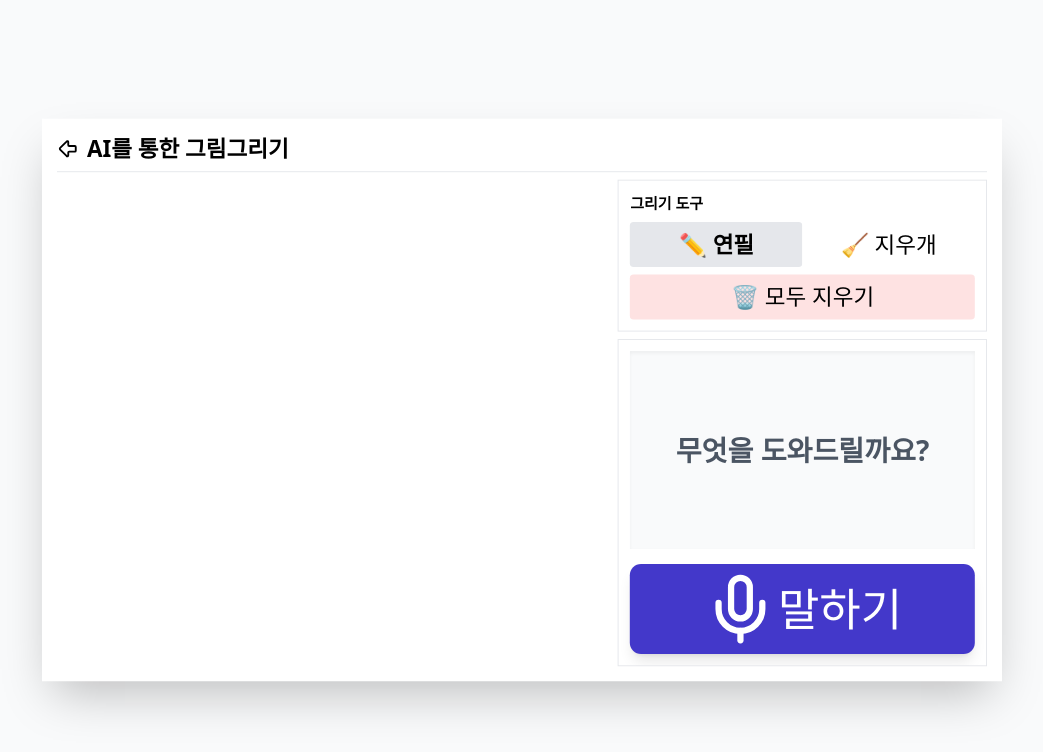
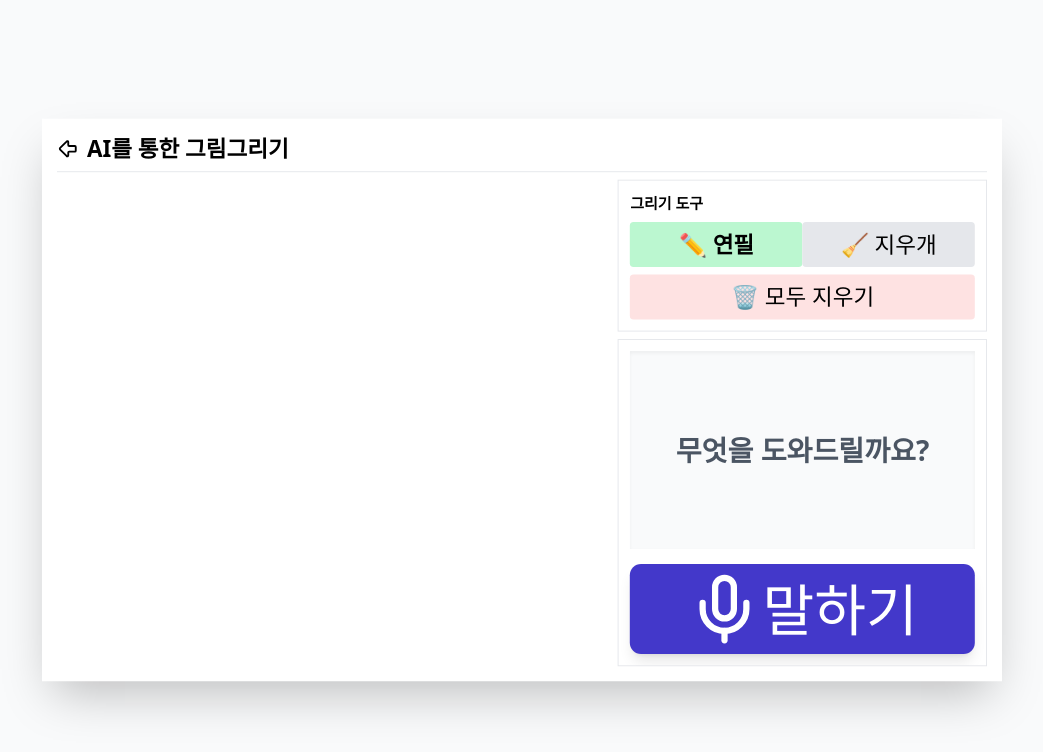
Before and after one commit to circuluspibo/piCare-front, a React (Vite) app: page /draw in a window 1280 px wide. Shown: the top 752 px of the page, without its empty margins (118-1161 px from the left). Built offline with nearby package versions, Linux system fonts and the light colour scheme.

Commit message:
context적용 및 기타 내용 개새ㅓㄴ

```diff
--- a/src/Layouts/IndexLayout.jsx
+++ b/src/Layouts/IndexLayout.jsx
@@ -1,15 +1,17 @@
 import { Outlet } from "react-router-dom";
-
 
 const scaleFactor = 960 / 1024;
 
 export default function IndexLayout() {
   return (
     <div className="w-screen h-screen flex items-center justify-center bg-gray-50 overflow-hidden">
-      <div className="w-[1024px] h-[600px] max-w-[1024zpx] max-h-[600px] bg-white shadow-2xl h-[min(100vh,600px)] mx-auto overflow-auto relative" style={{
-        transform: `scale(${scaleFactor})`,
-        transformOrigin: 'center'
-      }}>
+      <div
+        className="w-[1024px] h-[600px] max-w-[1024zpx] max-h-[600px] bg-white shadow-2xl h-[min(100vh,600px)] mx-auto overflow-auto relative"
+        style={{
+          transform: `scale(${scaleFactor})`,
+          transformOrigin: "center",
+        }}
+      >
         <Outlet />
       </div>
     </div>
--- a/src/components/Prompt.jsx
+++ b/src/components/Prompt.jsx
@@ -1,4 +1,4 @@
-import { useRef, useState, useEffect, useCallback } from "react";
+import { useRef, useState, useEffect, useCallback, useContext } from "react";
 import MicToggleButton from "./magicui/listening-indicator";
 import LANGUAGE_SYSTEMS from "@/utils/LanguageSystem";
 import {
@@ -8,10 +8,9 @@ import {
   fetchStt,
   fetchChatStream,
 } from "../api";
+import { GlobalContext } from "@/contexts/GlobalContext";
 
-export default function Prompt({
-  textSize = { text: "text-5xl", mic: "text-7xl" },
-}) {
+export default function Prompt({ text = "text-6xl", micText = "text-7xl" }) {
   // 참조 관리
   const mediaRecorderRef = useRef(null);
   const scrollRef = useRef(null);
@@ -27,10 +26,9 @@ export default function Prompt({
   const [questionTimes, setQuestionTimes] = useState([]);
 
   // 유틸리티
+  const { currentLang, personaVoice } = useContext(GlobalContext);
   const initGreeting = "무엇을 도와드릴까요?";
-  const currentLang = "ko";
   const currentSystem = LANGUAGE_SYSTEMS[currentLang];
-  const currentVoice = 33;
 
   const formatTime = (timestamp) => {
     if (!timestamp) return "";
@@ -55,8 +53,8 @@ export default function Prompt({
 
   // TTS 재생 및 큐 로직
   const playTts = useCallback(
-    (text) => playTtsSentence(text, currentLang, currentVoice),
-    []
+    (text) => playTtsSentence(text, currentLang, personaVoice),
+    [currentLang, personaVoice]
   );
 
   // TTS API 호출 및 모션 제어 (API 호출 부분이 startMotion, stopMotion으로 대체됨)
@@ -198,7 +196,7 @@ export default function Prompt({
       >
         {questionList.length === 0 && (
           <div className="flex justify-center items-center h-full">
-            <p className={`${textSize.text} text-gray-600 font-semibold`}>
+            <p className={`${text} text-gray-600 font-semibold`}>
               {initGreeting}
             </p>
           </div>
@@ -246,7 +244,7 @@ export default function Prompt({
         <MicToggleButton
           onStart={handleStartRecording}
           onStop={handleStopRecording}
-          micSize={textSize.mic}
+          micText={micText}
           isListening={isRecording}
         />
       </div>
--- a/src/components/magicui/listening-indicator.jsx
+++ b/src/components/magicui/listening-indicator.jsx
@@ -26,7 +26,7 @@ const SoundWaveIcon = () => (
 );
 
 // Toggle
-function MicToggleButton({ onStart, onStop, micSize }) {
+function MicToggleButton({ onStart, onStop, micText }) {
   const [isListening, setIsListening] = useState(false);
 
   const handleButtonClick = () => {
@@ -63,7 +63,7 @@ function MicToggleButton({ onStart, onStop, micSize }) {
             animate={{ opacity: 1, scale: 1 }}
             exit={{ opacity: 0, scale: 0.9 }}
             transition={{ duration: 0.2 }}
-            className={`flex items-center text-white ${micSize}`}
+            className={`flex items-center text-white ${micText}`}
           >
             <SoundWaveIcon />
             <p className="text-center font-medium">듣기 종료</p>
@@ -76,7 +76,7 @@ function MicToggleButton({ onStart, onStop, micSize }) {
             animate={{ opacity: 1, scale: 1 }}
             exit={{ opacity: 0, scale: 0.9 }}
             transition={{ duration: 0.2 }}
-            className={`flex items-center text-white ${micSize}`}
+            className={`flex items-center text-white ${micText}`}
           >
             <Mic className="w-20 h-20" />
             <p className="text-center font-medium">말하기</p>
--- /dev/null
+++ b/src/contexts/GlobalContext.jsx
@@ -0,0 +1,33 @@
+import { createContext, useCallback, useState } from "react";
+
+// Context 생성
+export const GlobalContext = createContext({
+  currentLang: "ko", // 기본값을 실제 사용하려는 초기값으로 설정하거나, 빈 값으로 설정합니다.
+  personaVoice: 0,
+  updatePersona: () => {},
+});
+
+// Provider 컴포넌트 생성 (오타 수정됨)
+export const GlobalContextProvider = ({ children }) => {
+  const [currentLang, setCurrentLang] = useState("ko");
+  const [personaVoice, setPersonaVoice] = useState(33);
+
+  // 공유할 함수는 useCallback으로 메모이제이션
+  const updatePersona = useCallback((number) => {
+    setCurrentLang("ko");
+    setPersonaVoice(number);
+  }, []);
+
+  // Context를 통해 공유할 최종 값 객체
+  const contextValue = {
+    currentLang,
+    personaVoice,
+    updatePersona,
+  };
+
+  return (
+    <GlobalContext.Provider value={contextValue}>
+      {children}
+    </GlobalContext.Provider>
+  );
+};
--- a/src/main.jsx
+++ b/src/main.jsx
@@ -21,6 +21,7 @@ import DrawPage from "@/pages/DrawPage";
 
 // Components
 import { Loading } from "@/components/Loading";
+import { GlobalContextProvider } from "./contexts/GlobalContext";
 
 const router = createBrowserRouter(
   createRoutesFromElements(
@@ -36,7 +37,9 @@ const router = createBrowserRouter(
 createRoot(document.getElementById("root")).render(
   <StrictMode>
     <Suspense fallback={<Loading />}>
-      <RouterProvider router={router} />
+      <GlobalContextProvider>
+        <RouterProvider router={router} />
+      </GlobalContextProvider>
     </Suspense>
   </StrictMode>
 );
--- a/src/pages/DrawPage.jsx
+++ b/src/pages/DrawPage.jsx
@@ -12,11 +12,6 @@ export default function DrawPage() {
   // 1. 도구 상태 추가 및 초기값 설정
   const [tool, setTool] = useState("pencil");
   const [isDrawing, setIsDrawing] = useState(false);
-
-  const promptSize = {
-    text: "text-3xl",
-    mic: "text-5xl",
-  };
 
   // 마우스/터치 위치 계산 함수
   const getPos = useCallback((e) => {
@@ -184,16 +179,16 @@ export default function DrawPage() {
             <div className="flex flex-col gap-2 text-2xl">
               <div className="w-full">
                 <button
-                  className={`px-3 py-2 rounded w-1/2 ${
-                    tool === "pencil" ? "bg-gray-200 font-bold" : "bg-white"
+                  className={`px-3 py-2 rounded w-1/2 hover:bg-yellow-200 ${
+                    tool === "pencil" ? "bg-green-200 font-bold" : "bg-gray-200"
                   }`}
                   onClick={() => setTool("pencil")}
                 >
                   ✏️ 연필
                 </button>
                 <button
-                  className={`px-3 py-2 rounded w-1/2 ${
-                    tool === "eraser" ? "bg-gray-200 font-bold" : "bg-white"
+                  className={`px-3 py-2 rounded w-1/2 hover:bg-yellow-200 ${
+                    tool === "eraser" ? "bg-green-200 font-bold" : "bg-gray-200"
                   }`}
                   onClick={() => setTool("eraser")}
                 >
@@ -201,7 +196,7 @@ export default function DrawPage() {
                 </button>
               </div>
               <button
-                className="px-3 py-2 rounded bg-red-100"
+                className="px-3 py-2 rounded bg-red-100 hover:bg-yellow-200"
                 onClick={clearCanvas}
               >
                 🗑️ 모두 지우기
@@ -210,7 +205,7 @@ export default function DrawPage() {
           </div>
 
           <div className="border p-3 rounded-md flex-1 overflow-hidden">
-            <Prompt textSize={promptSize} />
+            <Prompt text={"text-3xl"} micText={"text-6xl"} />
           </div>
         </div>
       </div>
--- a/src/pages/ExercisePage.jsx
+++ b/src/pages/ExercisePage.jsx
@@ -68,7 +68,7 @@ export default function ExercisePage() {
   // };
 
   const resetGame = useCallback(() => {
-    console.log("resetGame");
+    // console.log("resetGame");
     setIsStart(false);
     setIsFinish(false);
     setShowDialog(false);
@@ -204,7 +204,6 @@ export default function ExercisePage() {
   // onResults (MediaPipe 콜백)
   const onResults = useCallback(
     (results) => {
-      console.log("onResults");
       const marks = results.poseLandmarks;
       const canvasEl = canvasRef.current;
 
@@ -255,7 +254,7 @@ export default function ExercisePage() {
 
       if (side) {
         // 포즈 감지!
-        console.log("Pose Detected:", side);
+        // console.log("Pose Detected:", side);
         isPoseDetectedRef.current = true;
         lastTimeRef.current = Date.now();
 
@@ -356,7 +355,6 @@ export default function ExercisePage() {
   // 최초 게임 시작 트리거
   useEffect(() => {
     if (isStart) {
-      console.log("useEffect isStart");
       // piboTell("총 20번의 시도로 게임을 시작할게!");
       startRef.current && startRef.current();
     }
```
